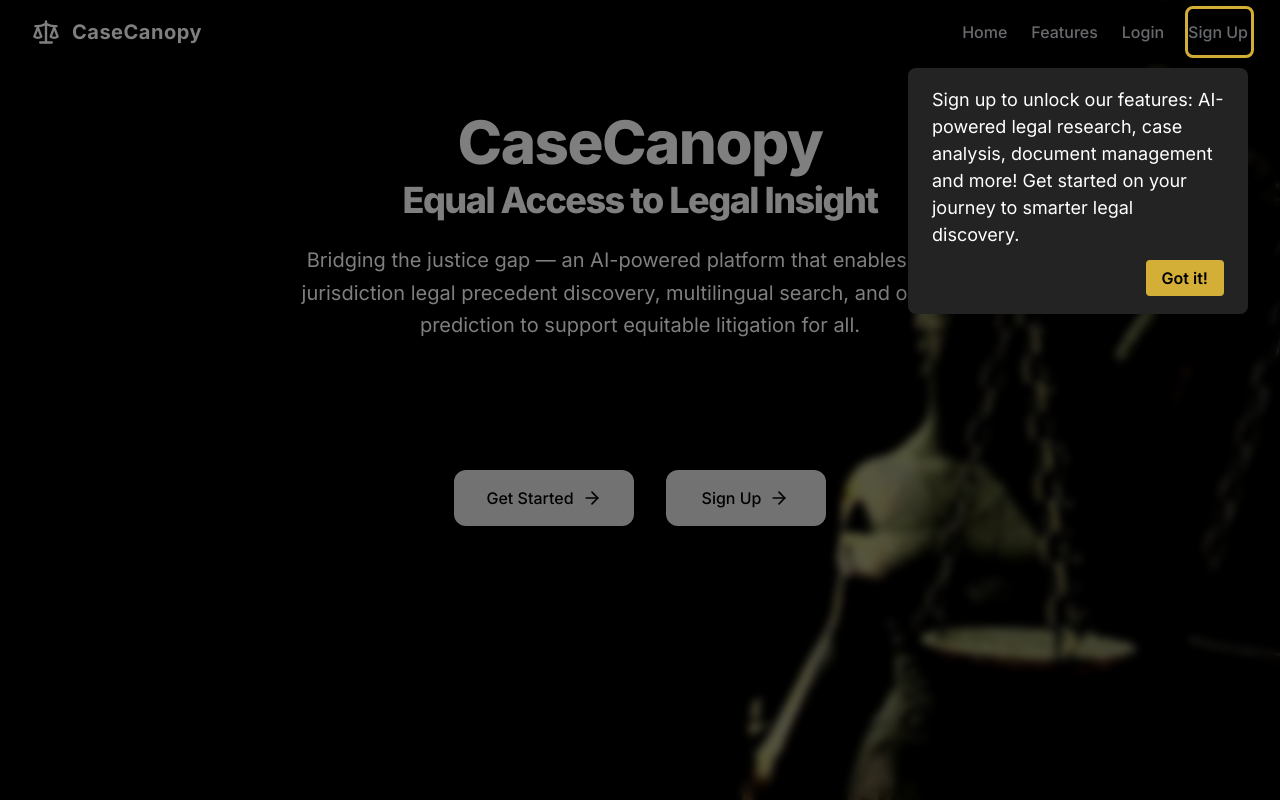
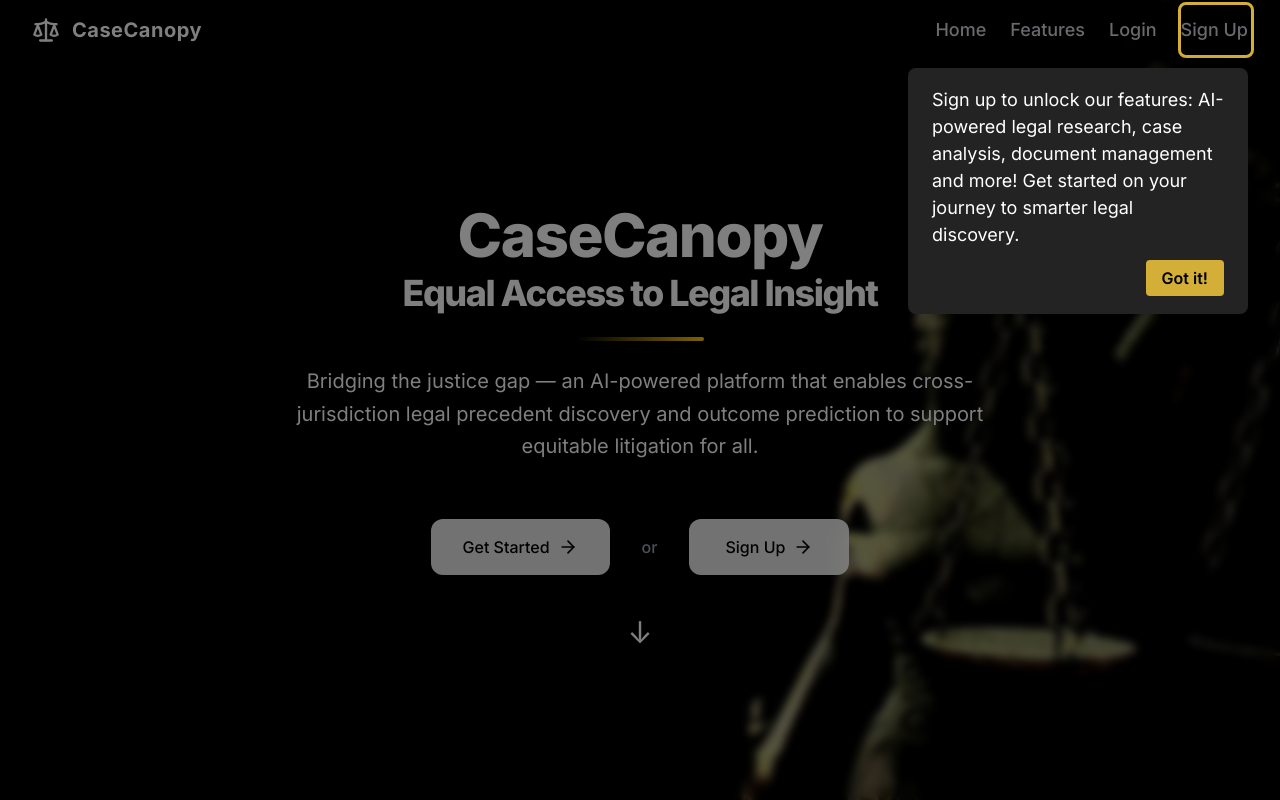
Before and after one commit to khushiiagrawal/CaseCanopy, a Next.js app in the folder frontend/: page / in a window 1280 px wide. Shown: the top 800 px of the page. Built offline with nearby package versions, Linux system fonts and the light colour scheme.

Commit message:
done with my work
Signed-off-by: Khushi Agrawal <149886195+khushiiagrawal@users.noreply.github.com>

```diff
--- a/frontend/src/app/page.tsx
+++ b/frontend/src/app/page.tsx
@@ -87,7 +87,7 @@ export default function Home() {
     <div className="min-h-screen bg-black overflow-hidden">
 
       {/* Hero Section */}
-      <div className="relative min-h-screen overflow-hidden">
+      <div className="relative min-h-screen overflow-hidden flex flex-col justify-center">
         {/* Background Image */}
         <div className="absolute inset-0 z-0">
           <Image
@@ -101,8 +101,8 @@ export default function Home() {
           <div className="absolute inset-0 bg-black/10 backdrop-filter backdrop-blur-xs" />
         </div>
 
-        <div className="relative z-10 max-w-7xl mx-auto px-4 sm:px-6 lg:px-8 pt-28 pb-8 flex flex-col min-h-screen justify-between">
-          <div className="text-center">
+        <div className="relative z-10 max-w-7xl mx-auto px-4 sm:px-6 lg:px-8 pt-32 pb-16 flex flex-col min-h-[80vh] justify-center">
+          <div className="text-center flex flex-col items-center">
 
             <motion.h1
               initial={{ opacity: 0, y: 40 }}
@@ -125,23 +125,30 @@ export default function Home() {
               </motion.span>
             </motion.h1>
 
+            {/* Animated gold accent underline */}
+            <motion.div
+              initial={{ scaleX: 0 }}
+              whileInView={{ scaleX: 1 }}
+              viewport={{ once: false }}
+              transition={{ duration: 0.7, delay: 0.5 }}
+              className="mx-auto mb-6 origin-left h-1 w-24 sm:w-32 bg-gradient-to-r from-legal-gold to-yellow-400 rounded-full"
+            />
+
             <motion.p
               initial={{ opacity: 0, y: 30 }}
               whileInView={{ opacity: 1, y: 0 }}
               viewport={{ once: false }}
               transition={{ duration: 0.7, delay: 0.5 }}
-              className="text-base sm:text-lg md:text-xl text-white max-w-3xl mx-auto leading-relaxed mb-8 sm:mb-12"
+              className="text-base sm:text-lg md:text-xl text-white max-w-3xl mx-auto leading-relaxed mb-10 sm:mb-14"
             >
-              Bridging the justice gap — an AI-powered platform that enables cross-jurisdiction legal precedent discovery, multilingual search, and outcome prediction to support equitable litigation for all.
+              Bridging the justice gap — an AI-powered platform that enables cross-jurisdiction legal precedent discovery and outcome prediction to support equitable litigation for all.
             </motion.p>
 
-
             <motion.div
-              className="flex flex-col sm:flex-row gap-6 sm:gap-8 justify-center mt-16 sm:mt-32 items-center"
+              className="flex flex-col sm:flex-row gap-4 sm:gap-6 justify-center items-center mb-8"
               initial={{ opacity: 0, y: 30 }}
               whileInView={{ opacity: 1, y: 0 }}
               viewport={{ once: false }}
-
               transition={{ duration: 0.7, delay: 0.7 }}
             >
               {authenticated ? (
@@ -162,6 +169,8 @@ export default function Home() {
                     <ArrowRight className="ml-2 h-5 w-5 group-hover:translate-x-1 transition-transform" />
                   </button>
 
+                  <span className="hidden sm:inline-block text-gray-400 font-medium px-2">or</span>
+
                   <button
                     onClick={() => setShowSignupForm(true)}
                     className="group inline-flex items-center justify-center px-8 py-4 text-base font-medium text-black bg-white/90 backdrop-blur-sm rounded-xl shadow-xl hover:shadow-2xl transition-all duration-200 min-w-[160px] w-full max-w-xs sm:w-auto"
@@ -172,6 +181,20 @@ export default function Home() {
                 </>
               )}
             </motion.div>
+
+            {/* Scroll down chevron */}
+            <motion.div
+              initial={{ opacity: 0, y: 10 }}
+              whileInView={{ opacity: 1, y: 0 }}
+              viewport={{ once: false }}
+              transition={{ duration: 0.7, delay: 1.2 }}
+              className="flex justify-center mt-4"
+            >
+              <span className="animate-bounce text-legal-gold text-3xl cursor-pointer" onClick={() => document.getElementById('features')?.scrollIntoView({ behavior: 'smooth' })}>
+                &#8595;
+              </span>
+            </motion.div>
+
           </div>
         </div>
       </div>
--- a/frontend/src/components/AnimatedFeatureCard.tsx
+++ b/frontend/src/components/AnimatedFeatureCard.tsx
@@ -20,15 +20,16 @@ export default function AnimatedFeatureCard({
       whileInView={{ opacity: 1, y: 0 }}
       transition={{ duration: 0.5, delay }}
       viewport={{ once: false }}
-      className="group relative bg-white/10 backdrop-blur-md rounded-2xl shadow-lg overflow-hidden transform transition-all duration-300 hover:-translate-y-2 hover:shadow-xl border border-white/10 max-w-md w-full mx-auto p-4 sm:p-6 md:p-8"
+      className="group relative bg-white/10 backdrop-blur-md rounded-2xl shadow-xl overflow-hidden transform transition-all duration-300 hover:-translate-y-2 hover:shadow-2xl border border-white/10 max-w-md w-full mx-auto p-4 sm:p-6 md:p-8"
     >
+      <div className="absolute inset-0 bg-gradient-to-br from-legal-gold/10 to-transparent opacity-70 pointer-events-none" />
       <div className="absolute inset-0 bg-gradient-to-br from-legal-gold/5 to-legal-navy/20 opacity-0 group-hover:opacity-100 transition-opacity duration-300" />
       <div className="absolute -right-10 -top-10 w-32 h-32 bg-legal-gold/10 rounded-full blur-3xl group-hover:bg-legal-gold/20 transition-all duration-500" />
       <div className="absolute -left-10 -bottom-10 w-32 h-32 bg-white/10 rounded-full blur-3xl group-hover:bg-white/20 transition-all duration-500" />
       <div className="relative flex flex-col items-center">
         <motion.div
           whileHover={{ scale: 1.1, rotate: 5 }}
-          className="w-12 h-12 sm:w-14 sm:h-14 bg-gradient-to-br from-legal-navy to-legal-navy/70 rounded-xl flex items-center justify-center mb-4 sm:mb-5 shadow-md"
+          className="w-12 h-12 sm:w-14 sm:h-14 bg-gradient-to-br from-legal-navy to-legal-navy/70 rounded-xl flex items-center justify-center mb-4 sm:mb-5 shadow-md border-2 border-legal-gold/40"
         >
           <Icon className="h-8 w-8 sm:h-9 sm:w-9 text-legal-gold" />
         </motion.div>
--- a/frontend/src/components/GuidedTour.tsx
+++ b/frontend/src/components/GuidedTour.tsx
@@ -13,8 +13,8 @@ export default function GuidedTour() {
   const [show, setShow] = useState(false);
 
   useEffect(() => {
-    // Always show the tour for testing
-    if (typeof window !== "undefined") {
+    // Only show the tour if not already completed
+    if (typeof window !== "undefined" && !localStorage.getItem("guidedTourDone")) {
       setShow(true);
     }
   }, []);
@@ -106,7 +106,7 @@ export default function GuidedTour() {
       }}>
         <div style={{ fontSize: 18, marginBottom: 12 }}>{steps[0].content}</div>
         <div style={{ display: "flex", justifyContent: "flex-end", gap: 8 }}>
-          <button onClick={() => { setShow(false); }} style={{ padding: "6px 16px", borderRadius: 4, background: "#D4AF37", color: "#000", border: "none", cursor: "pointer", fontWeight: 600 }}>Got it!</button>
+          <button onClick={() => { setShow(false); localStorage.setItem("guidedTourDone", "1"); }} style={{ padding: "6px 16px", borderRadius: 4, background: "#D4AF37", color: "#000", border: "none", cursor: "pointer", fontWeight: 600 }}>Got it!</button>
         </div>
       </div>
     </div>
--- a/frontend/src/components/Navbar.tsx
+++ b/frontend/src/components/Navbar.tsx
@@ -36,20 +36,20 @@ export default function Navbar() {
   // Navbar links
   const navLinks = (
     <>
-      <Link href="/" className="navbar-home text-gray-300 text-base font-medium hover:text-legal-gold transition-colors relative group block py-2 px-2 md:px-0">
+      <Link href="/" className="navbar-home text-gray-300 text-lg font-medium hover:text-legal-gold transition-colors relative group block py-2 px-2 md:px-0">
         Home
       </Link>
-      <Link href="/#features" className="navbar-features text-gray-300 text-base font-medium hover:text-legal-gold transition-colors relative group block py-2 px-2 md:px-0">
+      <Link href="/#features" className="navbar-features text-gray-300 text-lg font-medium hover:text-legal-gold transition-colors relative group block py-2 px-2 md:px-0">
         Features
       </Link>
       {isLoggedIn ? (
         <>
-          <Link href="/dashboard" className="navbar-dashboard text-gray-300 text-base font-medium hover:text-legal-gold transition-colors relative group block py-2 px-2 md:px-0">
+          <Link href="/dashboard" className="navbar-dashboard text-gray-300 text-lg font-medium hover:text-legal-gold transition-colors relative group block py-2 px-2 md:px-0">
             Dashboard
           </Link>
           <button
             onClick={handleLogout}
-            className="navbar-logout flex items-center gap-1.5 px-5 py-2 cursor-pointer text-white bg-legal-gold hover:bg-legal-gold/90 rounded-xl font-medium transition-colors relative group overflow-hidden w-full md:w-auto mt-2 md:mt-0"
+            className="navbar-logout items-center gap-1.5 px-5 py-2 cursor-pointer text-white bg-legal-gold hover:bg-legal-gold/90 rounded-xl font-medium transition-colors relative group overflow-hidden w-full md:w-auto mt-2 md:mt-0"
           >
             <LogOut className="h-4 w-4" />
             Logout
@@ -59,13 +59,13 @@ export default function Navbar() {
         <>
           <button
             onClick={() => { setShowLoginForm(true); setMobileMenuOpen(false); }}
-            className="navbar-login text-gray-300 text-base cursor-pointer font-medium transition-colors relative group block py-2 px-2 md:px-0 w-full md:w-auto"
+            className="navbar-login text-gray-300 text-lg cursor-pointer font-medium transition-colors relative group block py-2 px-2 md:px-0 w-full md:w-auto"
           >
             Login
           </button>
           <button
             onClick={() => { setShowSignupForm(true); setMobileMenuOpen(false); }}
-            className="navbar-signup text-gray-300 font-medium cursor-pointer transition-colors relative group block py-2 px-2 md:px-0 w-full md:w-auto"
+            className="navbar-signup text-gray-300 text-lg font-medium cursor-pointer transition-colors relative group block py-2 px-2 md:px-0 w-full md:w-auto"
           >
             Sign Up
           </button>
@@ -76,7 +76,7 @@ export default function Navbar() {
 
   return (
     <>
-      <nav className="w-full bg-black/30 backdrop-blur-lg shadow-md py-3 px-4 md:px-8 flex items-center justify-between fixed top-0 gap-4 z-40">
+      <nav className="w-full bg-black/30 backdrop-blur-lg shadow-md py-2 px-4 md:px-8 flex items-center justify-between fixed top-0 gap-4 z-40">
         <div className="flex items-center gap-3">
           <div>
             <Scale className="h-7 w-7 text-legal-gold" />
```
